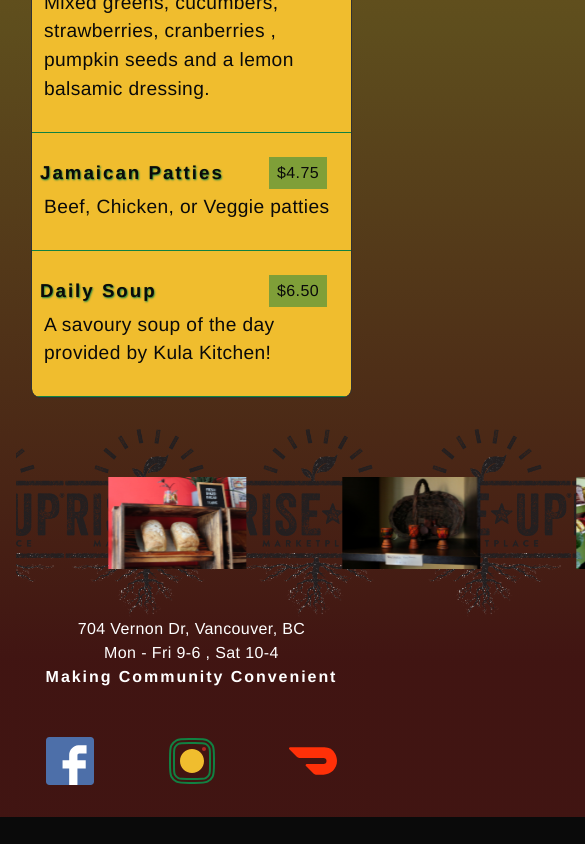
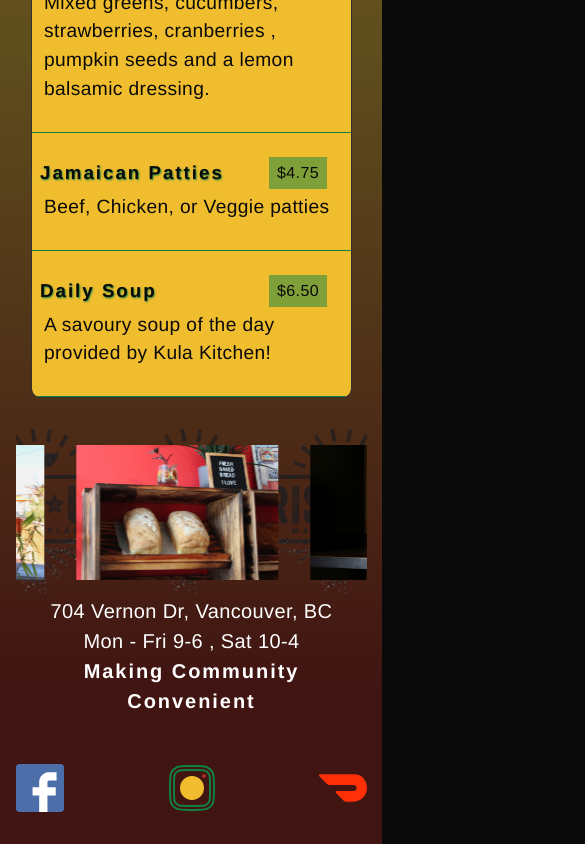
Before and after one commit to ntkunz/riseup, a React (Vite) app: page / in a window 390 px wide. Shown: the part 2328-3172 px from the top of the page, 585 px wide, since content can reach past the window. Before the commit the page ends 3145 px from the top, so only its background shows below. Built offline with nearby package versions, Linux system fonts and the light colour scheme; a web font is replaced by a local one.

Commit message:
Remove width from carousel. Make smaller carousel image border on mobile

```diff
--- a/src/pages/Home/Home.scss
+++ b/src/pages/Home/Home.scss
@@ -307,7 +307,8 @@
 // ======== SCROLL GALLERY ========
 
 .carousel {
-  width: 400vw;
+  // width: 400vw;
+
   max-width: 80rem;
   overflow: hidden;
   // background-image: url('../../assets/logo/riseup-logo-black-and-white.png'),
@@ -319,6 +320,7 @@
 
   &__container {
     overflow: hidden;
+    overflow-x: hidden;
     display: flex;
     align-items: center;
     width: fit-content;
@@ -327,7 +329,11 @@
 
   &__image {
     width: $carousel-image-width;
-    border: 3rem solid rgba($green-dark-rgb, 0);
+    border: 1rem solid rgba($green-dark-rgb, 0);
+
+    @include tablet {
+      border: 3rem solid rgba($green-dark-rgb, 0);
+    }
   }
 }
 
@@ -346,7 +352,7 @@
   margin: 0 auto;
 
   &__details {
-    font-size: clamp(1rem, 3vw, 1.5rem);
+    font-size: clamp(1.25rem, 3vw, 1.5rem);
   }
 
   &__social {
--- a/src/styles/_variables.scss
+++ b/src/styles/_variables.scss
@@ -26,5 +26,5 @@ $black-dark-rgb: rgb(10, 10, 10);
 
 $carousel-image-width: 60vw;
 // @include mixins.tablet {
-//   $carousel-image-width: 50vw;
+//   $carousel-image-width: 80vw;
 // }
```
